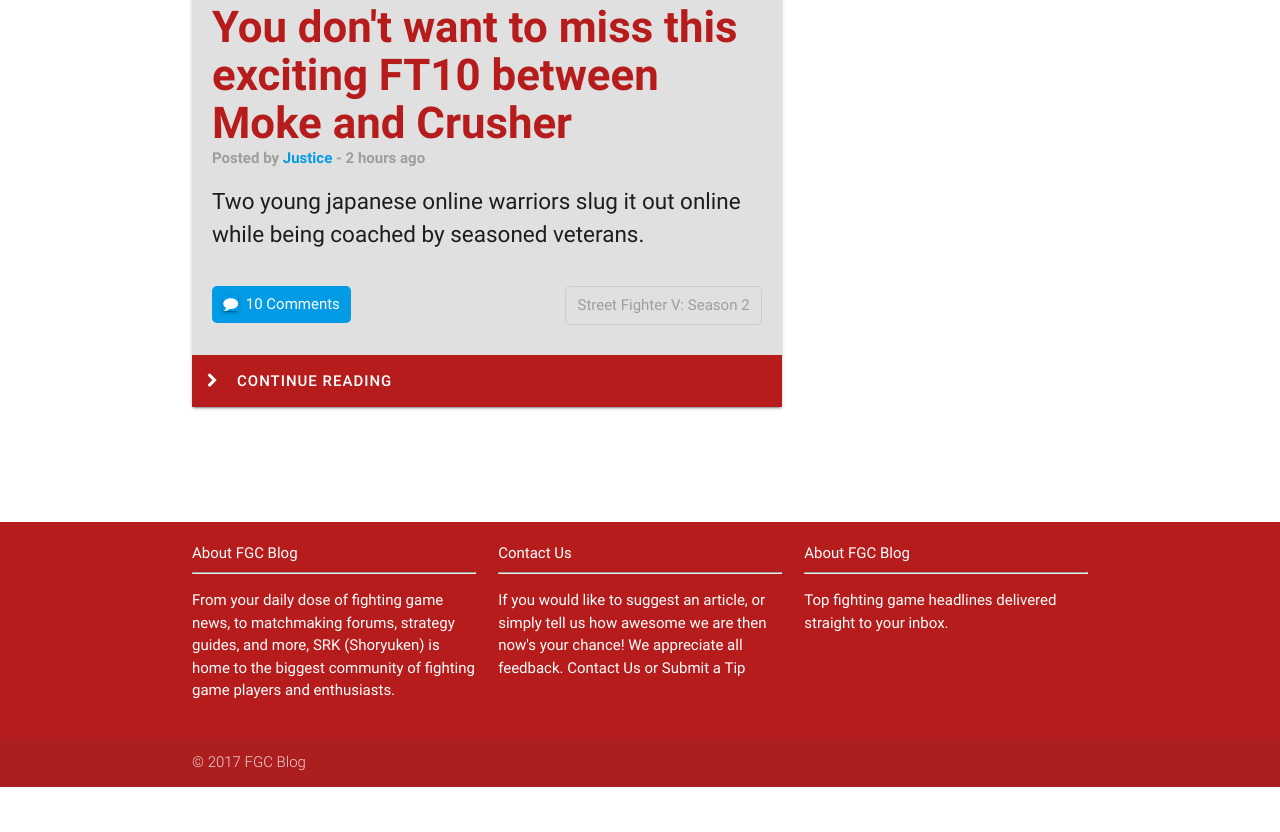
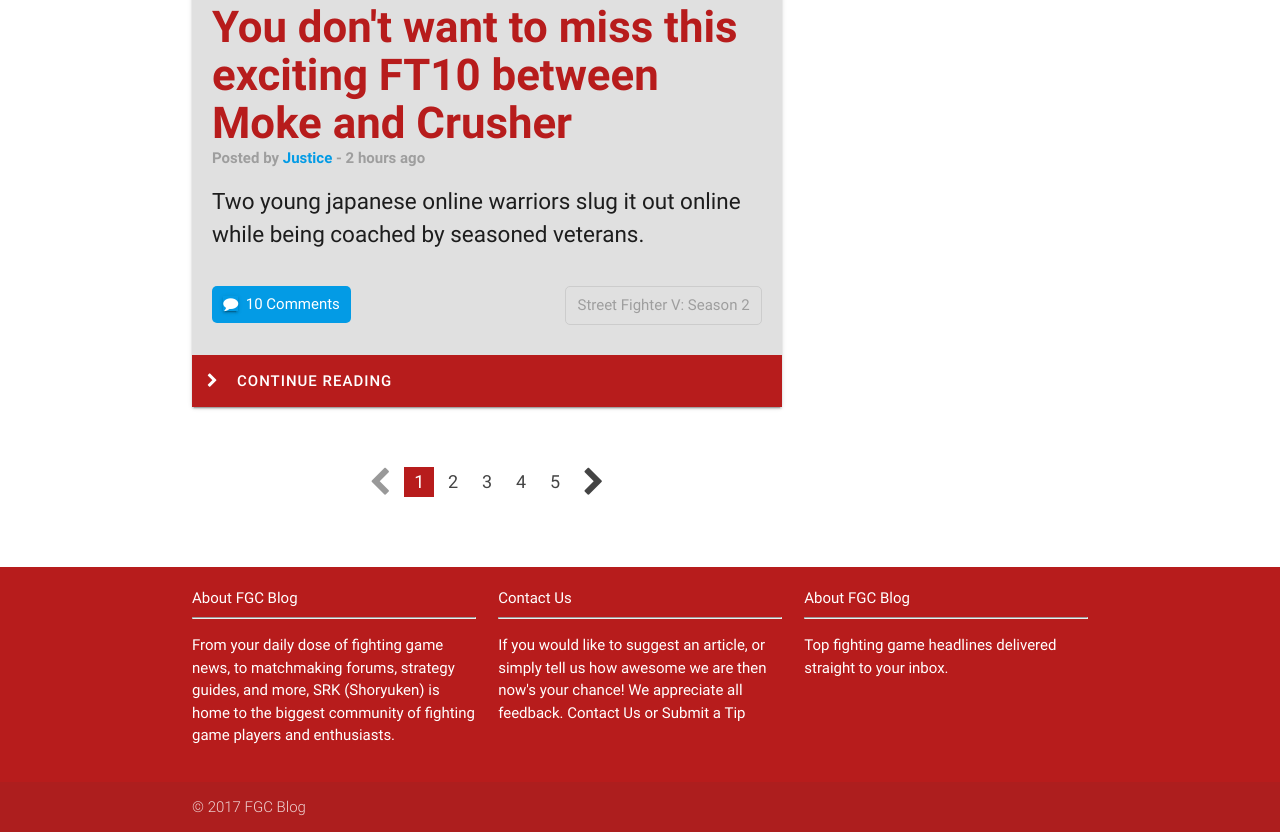
Before and after one commit to rljusticio/fgc_blog, a plain HTML site: page index.html in a window 1280 px wide. Shown: the part 6218-7050 px from the top of the page. Before the commit the page ends 7005 px from the top, so only its background shows below. Drawn offline with nearby package versions, Linux system fonts and the light colour scheme.

Commit message:
added pagination

```diff
--- a/index.html
+++ b/index.html
@@ -350,6 +350,15 @@
             <a class="cont-feat" href="#"><i class="fa fa-chevron-right"></i><span>Continue Reading</span></a>
           </div>
         </div>
+				<ul class="pagination">
+					<li class="disabled"><a href="#!"><i class="fa fa-chevron-left"></i></a></li>
+					<li class="active"><a href="#!">1</a></li>
+					<li class="waves-effect"><a href="#!">2</a></li>
+					<li class="waves-effect"><a href="#!">3</a></li>
+					<li class="waves-effect"><a href="#!">4</a></li>
+					<li class="waves-effect"><a href="#!">5</a></li>
+					<li class="waves-effect"><a href="#!"><i class="fa fa-chevron-right"></i></a></li>
+				</ul>
       </div>
       <div class="col m12 l4">
 
--- a/styles.css
+++ b/styles.css
@@ -365,3 +365,11 @@ footer.page-footer {
 .social-chunk .btn-floating {
     margin-right: 1em;
 }
+
+.pagination {
+	text-align: center;
+}
+
+.pagination .active a {
+	background: #b71c1c;
+}
```
